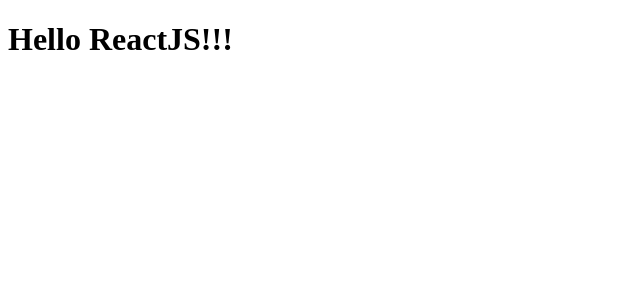
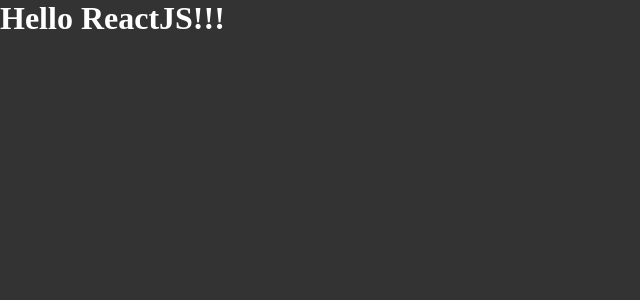
Before and after one commit to anderson-suga/rocketseat-ignite-reactjs-01-github-explorer, a React app: page / in a window 1280 px wide. Shown: the top 300 px of the page, without its empty margins (0-640 px from the left). Built offline with nearby package versions, Linux system fonts and the light colour scheme; the HTML template or start-up script is replaced by a standard one.

Commit message:
Importando arquivos CSS

```diff
--- a/package.json
+++ b/package.json
@@ -18,7 +18,9 @@
     "@babel/preset-react": "^7.16.0",
     "babel-loader": "^8.2.3",
     "cross-env": "^7.0.3",
+    "css-loader": "^6.5.1",
     "html-webpack-plugin": "^5.5.0",
+    "style-loader": "^3.3.1",
     "webpack": "^5.64.2",
     "webpack-cli": "^4.9.1",
     "webpack-dev-server": "^4.5.0"
--- a/src/App.jsx
+++ b/src/App.jsx
@@ -1,3 +1,5 @@
+import './styles/global.css';
+
 export function App() {
     return <h1>Hello ReactJS!!!</h1>
 };
--- /dev/null
+++ b/src/styles/global.css
@@ -0,0 +1,11 @@
+* {
+    margin: 0;
+    padding: 0;
+    box-sizing: border-box;
+}
+
+body {
+    font: Arial, Helvetica, sans-serif;
+    background: #333;
+    color: #FFF;
+}
--- a/webpack.config.js
+++ b/webpack.config.js
@@ -31,6 +31,11 @@
                 test: /\.jsx$/,
                 exclude: /node_modules/,
                 use: 'babel-loader'
+            },
+            {
+                test: /\.css$/,
+                exclude: /node_modules/,
+                use: ['style-loader','css-loader']
             }
         ]
     }
```
Also changed, not shown: 1 other file (tests, documents, lock files or other folders).
